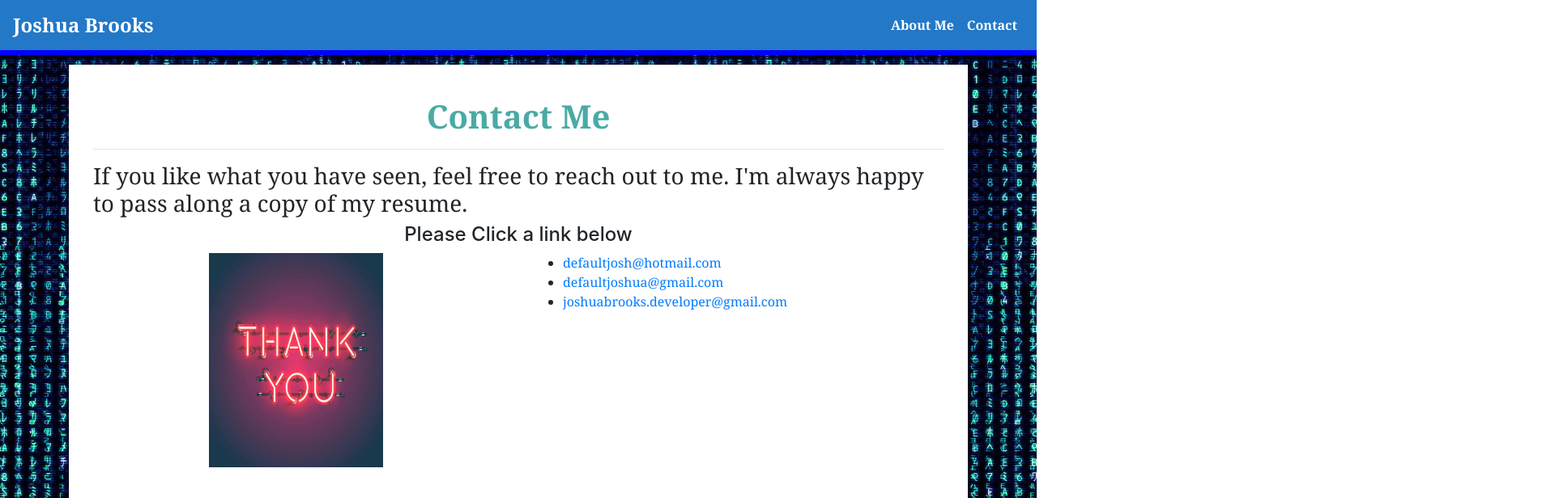
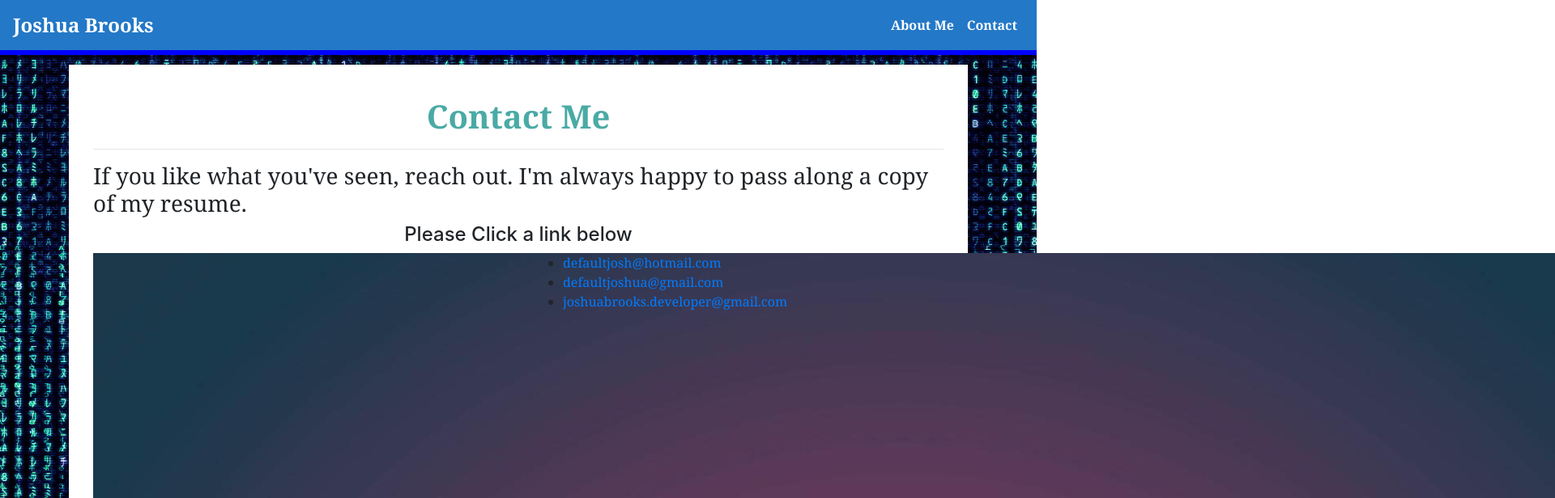
Before and after one commit to Misterjosh/react-portfolio, a React (Create React App) app: page /contact in a window 1280 px wide. Shown: the top 616 px of the page at 81% size, 1920 px wide, since content can reach past the window. Built offline with nearby package versions, Linux system fonts and the light colour scheme.

Commit message:
Changed title and alt attributes for thank you pic

```diff
--- a/src/pages/contact/Contact.js
+++ b/src/pages/contact/Contact.js
@@ -13,7 +13,7 @@ export default function Contact() {
                         <article className="block">
                             <h1 className="block-header">Contact Me</h1>
                             <hr />
-                            <h3 className="non-header">If you like what you have seen, feel free to reach out to me. I'm always happy to pass along a copy of my resume.</h3>
+                            <h3 className="non-header">If you like what you've seen, reach out. I'm always happy to pass along a copy of my resume.</h3>
                             <h4>Please Click a link below</h4>
                             <div className="row">
                                 <div className="col-sm-6 col-md-6 col-lg-6">
@@ -21,8 +21,8 @@ export default function Contact() {
                                     data-toggle="tooltip"
                                     data-placement="bottom"
                                     title="Thanks for stopping by"
-                                    alt="A thank you" id="A Sean Connery Shelf Meme"
-                                    className="me-photo"/>
+                                    alt="A neon light of the words thank you"
+                                    className=""/>
                                 </div>
                                 <div className="col-sm-6 col-md-6 col-lg-6">
                                 <ul className="non-header">
```
